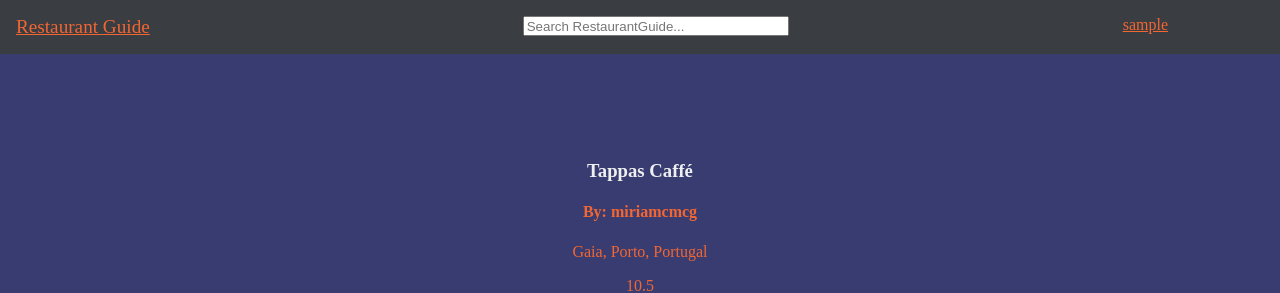
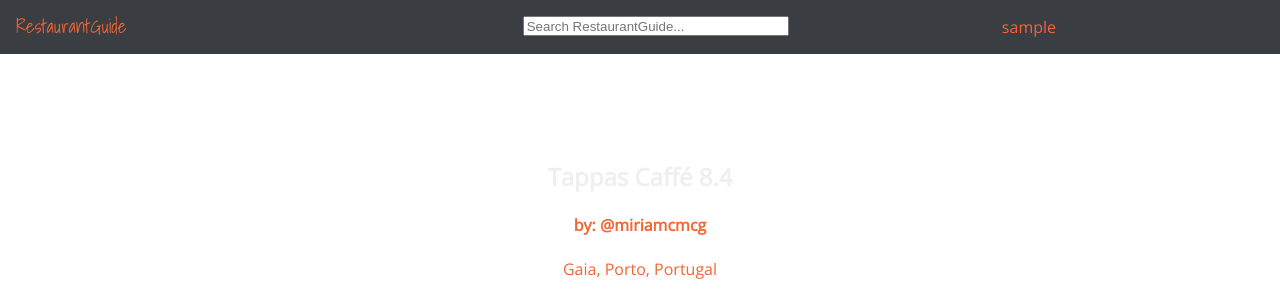
Before and after one commit to MitchLira/FEUP-LTW, a PHP site: page /pages/restaurant.php?id=1 in a window 1280 px wide. Shown: the top 293 px of the page. Run offline with PHP 8.4, Linux system fonts and the light colour scheme; the visitor is signed in with stand-in values (Sample User, id 1); data comes from the database, SQL or seed files in the repository; data that the repository does not hold is empty; some libraries are stand-ins or nearby versions.

Commit message:
mais coisas (já chateia)

```diff
--- /dev/null
+++ b/css/common.css
@@ -0,0 +1,123 @@
+html, body {
+	margin: 0;
+    font-family: 'Open Sans', sans-serif;
+}
+
+/***** Header *****/
+header {
+	position: fixed;
+	background-color: #3a3d42;
+	width: 100%;
+	padding: 1em;
+    margin: 0;
+	top: 0;
+	z-index: 9999;
+}
+
+#home {
+	position: absolute;
+	font-size: 120%;
+	color: #F26632;
+    bottom: 25%;
+}
+
+
+.searchbar {
+	position: absolute;
+	left: 50%;
+    margin: 0;
+}
+
+#textSearch {
+	position: absolute;
+	width: 20em;
+	height: 1.5em;
+	left: 50%;
+	margin: 0 0 0 -10em;
+}
+
+#btnSearch {
+	display: none;
+}
+
+
+.header_link {
+	float: right;
+	margin-right: 10em;
+	color: #F26632;
+}
+
+
+/* Dropdown Button */
+.dropbtn {
+    background-color: #4CAF50;
+    color: white;
+    padding: 16px;
+    font-size: 16px;
+    border: none;
+    cursor: pointer;
+}
+
+
+/* Dropdown button on hover & focus */
+.dropbtn:hover, .dropbtn:focus {
+    background-color: #3e8e41;
+}
+
+/* The container <div> - needed to position the dropdown content */
+.dropdown {
+    position: relative;
+    float: right;
+	margin-right: 5em;
+}
+
+/* Dropdown Content (Hidden by Default) */
+.dropdown-content {
+    display: none;
+    position: absolute;
+    background-color: #f9f9f9;
+    min-width: 160px;
+    box-shadow: 0px 8px 16px 0px rgba(0,0,0,0.2);
+}
+
+/* Links inside the dropdown */
+.dropdown-content a {
+    color: black;
+    padding: 12px 16px;
+    text-decoration: none;
+    display: block;
+}
+
+/* Change color of dropdown links on hover */
+.dropdown-content a:hover {background-color: #f1f1f1}
+
+/* Show the dropdown menu (use JS to add this class to the .dropdown-content container when the user clicks on the dropdown button) */
+.show {display:block;}
+
+.title {
+    font-family: 'Shadows Into Light', cursive;
+}
+
+.rating {
+  unicode-bidi: bidi-override;
+  direction: rtl;
+}
+
+.rating > span {
+  display: inline-block;
+  position: relative;
+  width: 1.1em;
+}
+
+.rating > span:hover:before,
+.rating > span:hover ~ span:before {
+	content: "\2605";
+   position: absolute;
+}
+
+/*******************/
+
+a {
+  color: black;
+  text-decoration: none;
+}
--- a/css/restaurant.css
+++ b/css/restaurant.css
@@ -1,102 +1,8 @@
-html, body {
-	background-color: #393C71;
-	margin: 0;
-}
-
-
-/***** Header *****/
-header {
-	position: fixed;
-	background-color: #3a3d42;
-	width: 100%;
-	padding: 1em;
-	top: 0;
-	z-index: 9999;
-}
-
-#home {
-	float: left;
-	font-size: 120%;
-	color: #F26632;
-}
-
-
-.searchbar {
-	display: inline;
-}
-
-#textSearch {
-	position: absolute;
-	width: 20em;
-	height: 1.5em;
-	left: 50%;
-	margin: 0 0 0 -10em;
-}
-
-#btnSearch {
-	display: none;
-}
-
-
-.header_link {
-	float: right;
-	margin-right: 3em;
-	color: #F26632;
-}
-
-
-/* Dropdown Button */
-.dropbtn {
-    background-color: #4CAF50;
-    color: white;
-    padding: 16px;
-    font-size: 16px;
-    border: none;
-    cursor: pointer;
-}
-
-
-/* Dropdown button on hover & focus */
-.dropbtn:hover, .dropbtn:focus {
-    background-color: #3e8e41;
-}
-
-/* The container <div> - needed to position the dropdown content */
-.dropdown {
-    position: relative;
-    float: right;
-	margin-right: 5em;
-}
-
-/* Dropdown Content (Hidden by Default) */
-.dropdown-content {
-    display: none;
-    position: absolute;
-    background-color: #f9f9f9;
-    min-width: 160px;
-    box-shadow: 0px 8px 16px 0px rgba(0,0,0,0.2);
-}
-
-/* Links inside the dropdown */
-.dropdown-content a {
-    color: black;
-    padding: 12px 16px;
-    text-decoration: none;
-    display: block;
-}
-
-/* Change color of dropdown links on hover */
-.dropdown-content a:hover {background-color: #f1f1f1}
-
-/* Show the dropdown menu (use JS to add this class to the .dropdown-content container when the user clicks on the dropdown button) */
-.show {display:block;}
-
-/*******************/
+@import url("../css/common.css");
 
 
 section {
     width: 100%;
-	background-color: #393C71;
 	display: block;
     text-align: center;
 }
@@ -139,12 +45,18 @@ section h3 {
 	margin-top: 1em;
 }
 
-#formEdit {
-	float: right;
-	margin-top: -5em;
-	margin-right: 5em;
-}
 
 #btnEdit {
 	padding: 1em;
 }
+
+#btnAdditionalInfo {
+	width: 2em;
+	margin-left: 50%;
+	transform: translate(-1em, 1em);
+}
+
+#line {
+	width: 100%;
+	border-top: 1px solid black;
+}
--- a/database/reviews.php
+++ b/database/reviews.php
@@ -7,7 +7,9 @@
 	}
 
 	function getReviewerRestaurants($dbh, $username){
-		$stmt = $dbh->prepare('SELECT idRestaurant,fulltext,rating FROM reviews WHERE username = ?');
+		$stmt = $dbh->prepare('SELECT *
+							   FROM reviews JOIN restaurant ON (restaurant.id = idRestaurant)
+							   WHERE username = ?');
 		$stmt->execute(array($username));
 		return $stmt->fetchAll();
 	}
--- a/pages/logout.php
+++ b/pages/logout.php
@@ -10,8 +10,7 @@
 
 			<?php
 			if ($status == 'reviewer') {
-				$linkReviews = "../pages/list_reviews.php?username=" . $_SESSION['username'];
-				echo "<a href=\"$linkReviews\">My reviews</a>";
+				echo "<a href=\"../pages/list_reviews.php\">My reviews</a>";
 			}
 			else if ($status == 'owner') {
 				$linkRestaurants = "../pages/list_restaurants.php?username=" . $_SESSION['username'];
--- a/templates/header.php
+++ b/templates/header.php
@@ -2,7 +2,7 @@
   <head>
     <title>Restaurant Guide</title>
     <meta charset="utf-8">
-	<link href="https://fonts.googleapis.com/css?family=Pacifico|Shadows+Into+Light" rel="stylesheet">
+	<link href="https://fonts.googleapis.com/css?family=Shadows+Into+Light|Open+Sans" rel="stylesheet">
    	<link rel="stylesheet" href="<?=$cssPath?>">
 		<script src="http://code.jquery.com/jquery-1.12.4.min.js"></script>
 		<script type="text/javascript" src="https://maps.googleapis.com/maps/api/js?key=AIzaSyDCfAXYcy8eU0XTFrNSXGfHZUoXnjLP-7c"></script>
@@ -11,7 +11,7 @@
   </head>
   <body class=<?=pathinfo(basename($_SERVER['PHP_SELF']), PATHINFO_FILENAME)?>>
 	  <header>
-		  <a href="home.php" id="home">Restaurant Guide</a>
+		  <a href="home.php" id="home" class="title">RestaurantGuide</a>
 			<form class="searchbar" action="../pages/search_results.php" method="get">
 				<input type="text" id="textSearch" name="text" placeholder="Search RestaurantGuide..."/>
 				<input type="button" id="btnSearch"/>
--- a/templates/home.php
+++ b/templates/home.php
@@ -1,7 +1,7 @@
 <div id="home_background">
 	<div id="layout_image">
-		<h1>Restaurant Guide</h1>
-		<h3>Make your tummy happy!</h3>
+		<h1 class="title">Restaurant Guide</h1>
+		<h3 class="title">Make your tummy happy!</h3>
 	</div>
 </div>
 
--- a/templates/restaurant.php
+++ b/templates/restaurant.php
@@ -17,16 +17,19 @@
 ?>
 
 <section id="mainInfo">
-	<h3 id="name"><?=$restaurant['name']?></h3>
-	<h4 id="owner">By: <?=$restaurant['owner']?></h4>
-	<p id="location"><?=formatLocation($restaurant)?></p>
-	<p id="price"><?=$restaurant['price']?></p>
-	<div id="map" style="z-index: 9999; width: 300px; height: 300px;"></div>
+	<h1><?=$restaurant['name']?> <span class="rating"><?=$restaurant['avgRating']?></span></h1>
+	<h4>by: @<?=$restaurant['owner']?></h4>
+	<p><?=formatLocation($restaurant)?></p>
+	<div id="map_wrapper">
+		<div id="map"></div>
+	</div>
 </section>
 
 <button id="btnAdditionalInfo" type="button">+</button>
+<div id="line"></div>
 <section id="additionalInfo">
 	<p id="description"><?=$restaurant['description']?></p>
+	<p><?=$restaurant['price']?></p>
 	<p id="open-close"><?=$restaurant['open']?>-<?=$restaurant['close']?></p>
 </section>
 
```
Also changed, not shown: css/home.css (+1 -109 lines), pages/list_reviews.php (added, +19 -0 lines), templates/list_reviews.php (added, +21 -0 lines), database.db.
